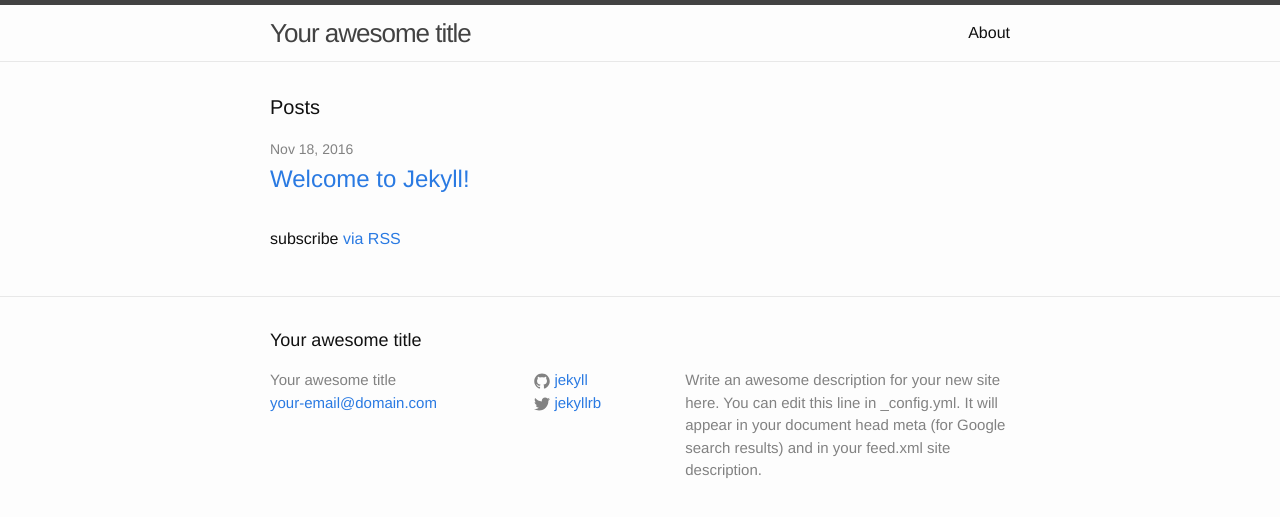
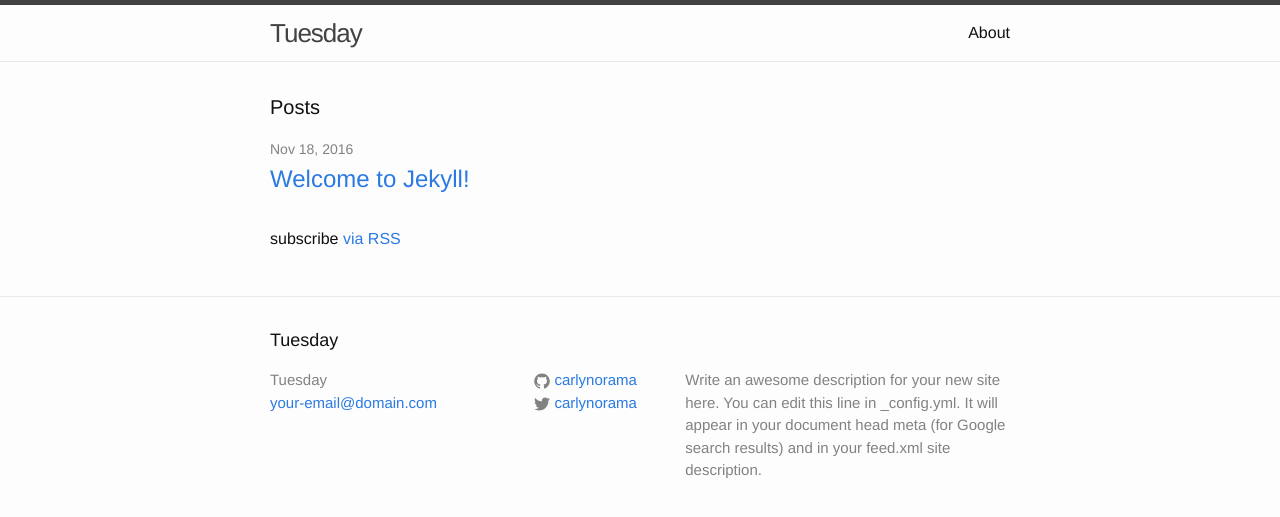
Before and after one commit to CRASHSpace/tuesday, a Jekyll site: the page built from index.html, in a window 1280 px wide. Shown: the top 517 px of the page. Built offline with Jekyll 4.4.1, drawn with Linux system fonts in a browser that asks for light colours.

Commit message:
Update config with my info and collections

```diff
--- a/_config.yml
+++ b/_config.yml
@@ -6,16 +6,22 @@
 # 'jekyll serve'. If you change this file, please restart the server process.
 
 # Site settings
-title: Your awesome title
+title: Tuesday
 email: your-email@domain.com
 description: > # this means to ignore newlines until "baseurl:"
   Write an awesome description for your new site here. You can edit this
   line in _config.yml. It will appear in your document head meta (for
   Google search results) and in your feed.xml site description.
 baseurl: "" # the subpath of your site, e.g. /blog
-url: "http://yourdomain.com" # the base hostname & protocol for your site
-twitter_username: jekyllrb
-github_username:  jekyll
+url: "http://carlynorama.github.io/tuesday" # the base hostname & protocol for your site
+twitter_username: carlynorama
+github_username:  carlynorama
 
 # Build settings
 markdown: kramdown
+
+collections:
+  - gettingstarted
+  - basicenduser
+  - developer
+  - pressurevalve
```
Also changed, not shown: 3 other files.
